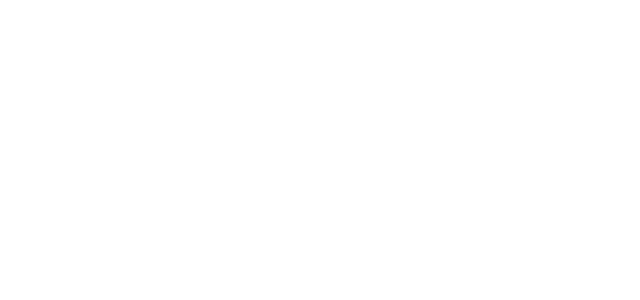
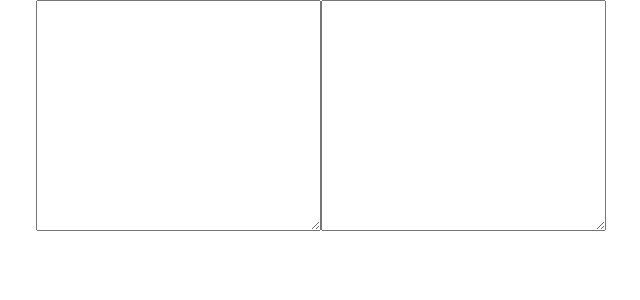
Before and after one commit to WildCodeSchool/reims-0919-js-marcel-up, a React (Create React App) app in the folder marcelup/: page / in a window 1280 px wide. Shown: the top 300 px of the page, without its empty margins (319-959 px from the left). Built offline with nearby package versions, Linux system fonts and the light colour scheme.

Commit message:
first try converter.js

```diff
--- a/marcelup/src/App.js
+++ b/marcelup/src/App.js
@@ -1,11 +1,11 @@
 import React from 'react';
-import logo from './logo.svg';
 import './App.css';
+import Converter from './Components/Converter'
 
 function App() {
   return (
     <div className="App">
-
+      <Converter />
     </div>
   );
 }
--- a/marcelup/src/Components/Converter.js
+++ b/marcelup/src/Components/Converter.js
@@ -0,0 +1,34 @@
+import React from 'react';
+import convertToHTML from 'markdown-to-html-converter';
+import { Component } from 'react';
+
+class Converter extends Component {
+  constructor(props) {
+    super(props)
+    this.state = {
+      stringMd : '',
+      stringhtml: '',
+  }
+}
+
+change = e => {
+  this.setState({
+    stringMd: e.target.value,
+    stringhtml: convertToHTML(this.state.stringMd)
+  })
+}
+
+  render(){
+    return(
+      <div>
+        <form>
+          <textarea  id="markdown" name="markdown" rows="15" cols="33"  onChange={this.change}></textarea>
+          <textarea id="html" name="html" value={this.state.stringhtml} rows="15" cols="33"></textarea>
+        </form>
+      </div>
+    )
+  }
+}
+
+
+export default Converter;
```
